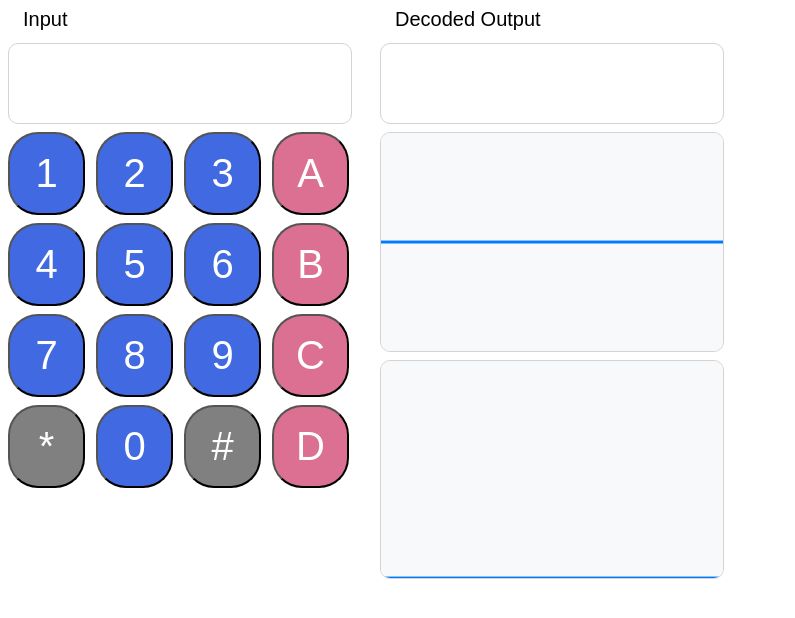
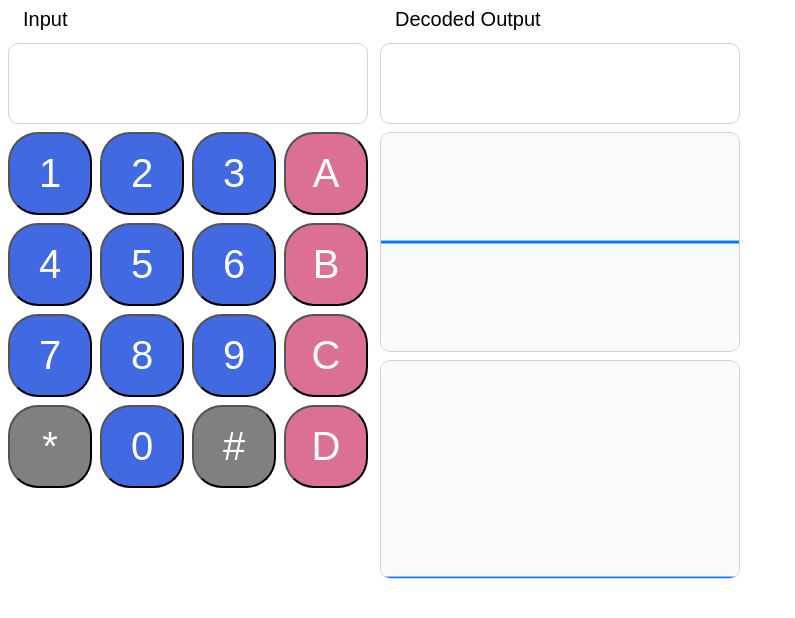
Before and after one commit to Cgg/dtmf-lol, a website: page index.html in a window 1280 px wide. Shown: the whole page, without its empty margins (0-795 px from the left). Drawn offline with Linux system fonts and the light colour scheme.

Commit message:
do not set explicit width to grid columns

```diff
--- a/index.css
+++ b/index.css
@@ -1,19 +1,19 @@
 #top {
   font: 40px sans-serif;
   display: grid;
-  grid-template-columns: repeat(2, 360px);
+  grid-template-columns: repeat(2, minmax(200px, 360px));
   grid-gap: 12px;
 }
 
 #keypad {
   display: grid;
-  grid-template-columns: repeat(4, 80px);
+  grid-template-columns: repeat(4, 1fr);
   grid-gap: 8px;
 }
 
 #output {
   display: grid;
-  grid-template-columns: repeat(4, 80px);
+  grid-template-columns: repeat(4, 1fr);
   grid-template-rows: min-content;
   grid-gap: 8px;
 }
@@ -31,6 +31,10 @@
   border-radius: 10px;
   grid-column-start: 1;
   grid-column-end: span 4;
+  /* Needed so that the input width is correctly set in Firefox. It would
+   * badly overflow otherwise.
+   * See: https://stackoverflow.com/questions/43314921/strange-input-widths-in-firefox-vs-chrome*/
+  min-width: 0;
 }
 
 .scope {
@@ -47,7 +51,6 @@
   color: white;
   border-radius: 30px;
   text-align: center;
-  width: 77px;
   line-height: 77px;
   cursor: pointer;
 }
@@ -70,7 +73,6 @@
 
 .control {
   grid-row-start: 6;
-  justify-self: center;
   transition: opacity 0.2s, visibility 0.2s;
 }
 
```
